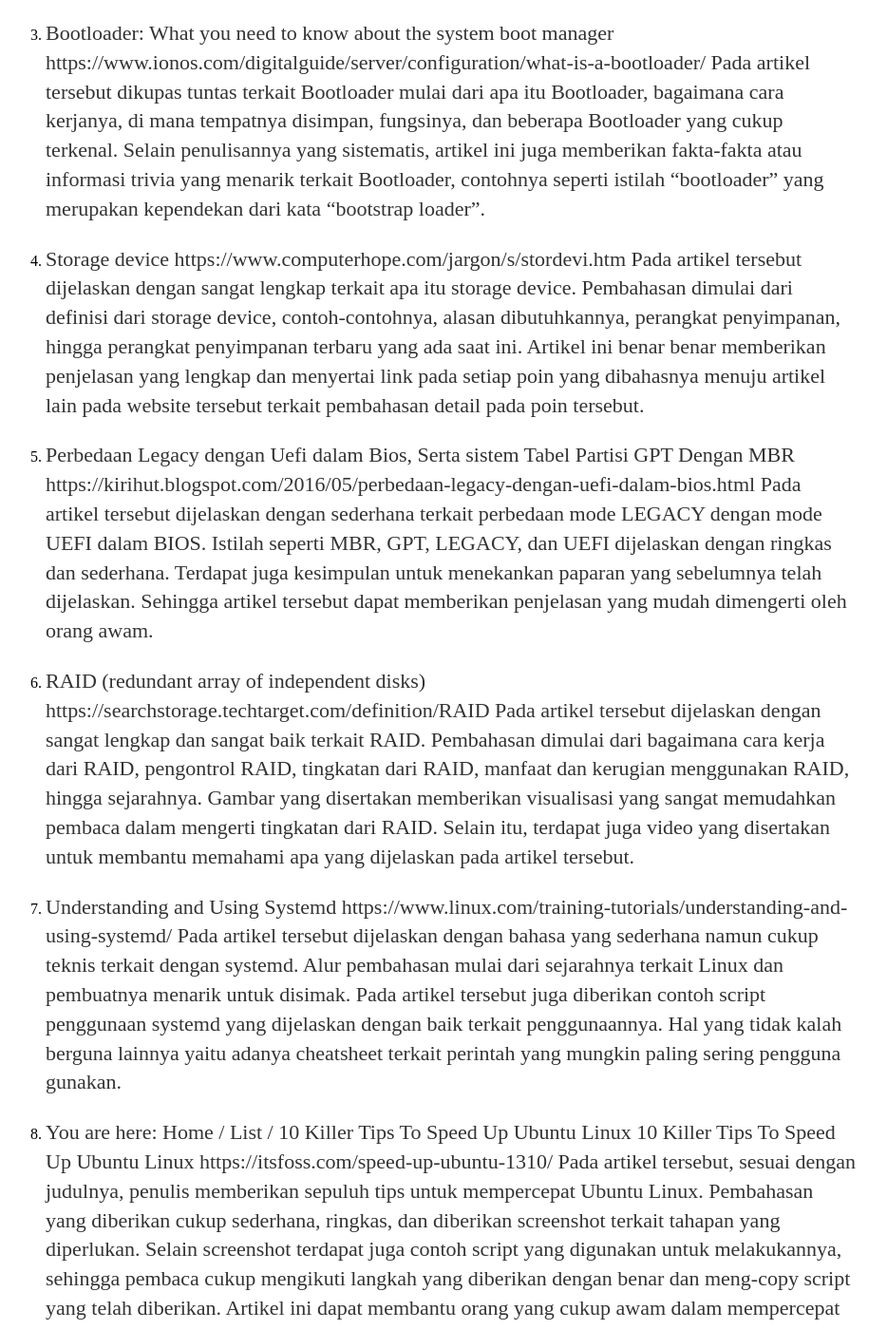
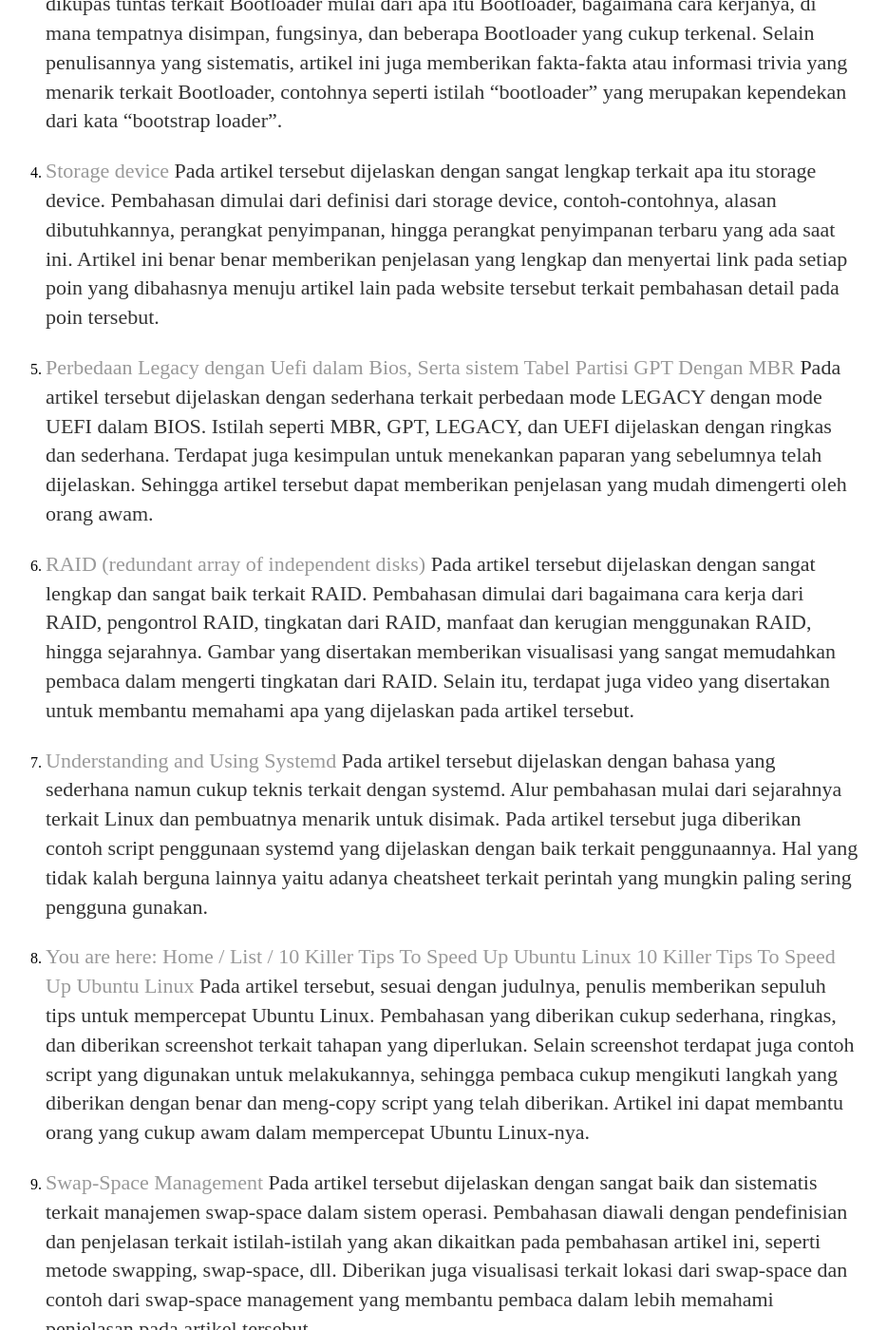
Before and after one commit to azkafitria/os211, a Jekyll site: the page built from W09.md, in a window 1280 px wide and 1400 px high, scrolled down 621 px. Shown: the whole window at 95% size, without its empty margins (184-1118 px from the left). Built offline with Jekyll 4.4.1, drawn with Linux system fonts in a browser that asks for light colours; our own code applies the rules of GitHub Pages for plain Markdown files; some of the changed text lies outside the part shown.

Commit message:
Update W09.md

```diff
--- a/W09.md
+++ b/W09.md
@@ -3,42 +3,32 @@ layout: layout
 permalink: /W09/
 ---
 # Top 10 List of Week 09
-1. NAS vs. SAN vs. DAS: Which Is Right for You?
-https://blog.seagate.com/business/nas-vs-san-vs-das-which-is-right-for-you/
+1. [NAS vs. SAN vs. DAS: Which Is Right for You?](https://blog.seagate.com/business/nas-vs-san-vs-das-which-is-right-for-you/)
 Pada artikel tersebut dijelaskan secara ringkas terkait DAS, NAS, dan SAN. Yang menarik dari pembahasan pada artikel ini adalah pembahasannya diawali dengan sebuah masalah seperti mempertimpangkan opsi penyimpanan data bisnis yang tepat. Selanjutnya diberikan kriteria utama yang patut dipertimbangkan seperti kapasitas, skalabilitas, keandalan, dll. Dari kriteria tersebut lalu dibahas terkait NAS, SAN, DAS dengan ringkas dan cukup mudah dimengerti.
 
-2. Ketahui Firmware, Otak di Balik Seluruh Kinerja Device Canggihmu
-https://glints.com/id/lowongan/apa-itu-firmware/#.YKp41JMzb6D
+2. [Ketahui Firmware, Otak di Balik Seluruh Kinerja Device Canggihmu](https://glints.com/id/lowongan/apa-itu-firmware/#.YKp41JMzb6D)
 Pada artikel tersebut dijelaskan terkait apa itu firmware, jenis-jenisnya, level-level, dan beberapa fakta penting terkaitnya. Bahasa yang digunakan pada artikel ini cenderung sederhana dan tidak menggunakan istilah asing yang belum pernah dijelaskan sebelumnya, sehingga mudah dimengerti. Fanta penting yang diberikan juga menarik dan baru untuk saya, seperti tidak meng-update firmware dapat membuat firmware tersebut rusak.
 
-3. Bootloader: What you need to know about the system boot manager
-https://www.ionos.com/digitalguide/server/configuration/what-is-a-bootloader/
+3. [Bootloader: What you need to know about the system boot manager](https://www.ionos.com/digitalguide/server/configuration/what-is-a-bootloader/)
 Pada artikel tersebut dikupas tuntas terkait Bootloader mulai dari apa itu Bootloader, bagaimana cara kerjanya, di mana tempatnya disimpan, fungsinya, dan beberapa Bootloader yang cukup terkenal. Selain penulisannya yang sistematis, artikel ini juga memberikan fakta-fakta atau informasi trivia yang menarik terkait Bootloader, contohnya seperti istilah “bootloader” yang merupakan kependekan dari kata “bootstrap loader”.
 
-4. Storage device
-https://www.computerhope.com/jargon/s/stordevi.htm
+4. [Storage device](https://www.computerhope.com/jargon/s/stordevi.htm)
 Pada artikel tersebut dijelaskan dengan sangat lengkap terkait apa itu storage device. Pembahasan dimulai dari definisi dari storage device, contoh-contohnya, alasan dibutuhkannya, perangkat penyimpanan, hingga perangkat penyimpanan terbaru yang ada saat ini. Artikel ini benar benar memberikan penjelasan yang lengkap dan menyertai link pada setiap poin yang dibahasnya menuju artikel lain pada website tersebut terkait pembahasan detail pada poin tersebut.
 
-5. Perbedaan Legacy dengan Uefi dalam Bios, Serta sistem Tabel Partisi GPT Dengan MBR
-https://kirihut.blogspot.com/2016/05/perbedaan-legacy-dengan-uefi-dalam-bios.html
+5. [Perbedaan Legacy dengan Uefi dalam Bios, Serta sistem Tabel Partisi GPT Dengan MBR](https://kirihut.blogspot.com/2016/05/perbedaan-legacy-dengan-uefi-dalam-bios.html)
 Pada artikel tersebut dijelaskan dengan sederhana terkait perbedaan mode LEGACY dengan mode UEFI dalam BIOS. Istilah seperti MBR, GPT, LEGACY, dan UEFI dijelaskan dengan ringkas dan sederhana. Terdapat juga kesimpulan untuk menekankan paparan yang sebelumnya telah dijelaskan. Sehingga artikel tersebut dapat memberikan penjelasan yang mudah dimengerti oleh orang awam.
 
-6. RAID (redundant array of independent disks)
-https://searchstorage.techtarget.com/definition/RAID
+6. [RAID (redundant array of independent disks)](https://searchstorage.techtarget.com/definition/RAID)
 Pada artikel tersebut dijelaskan dengan sangat lengkap dan sangat baik terkait RAID. Pembahasan dimulai dari bagaimana cara kerja dari RAID, pengontrol RAID, tingkatan dari RAID, manfaat dan kerugian menggunakan RAID, hingga sejarahnya. Gambar yang disertakan memberikan visualisasi yang sangat memudahkan pembaca dalam mengerti tingkatan dari RAID. Selain itu, terdapat juga video yang disertakan untuk membantu memahami apa yang dijelaskan pada artikel tersebut.
 
-7. Understanding and Using Systemd
-https://www.linux.com/training-tutorials/understanding-and-using-systemd/
+7. [Understanding and Using Systemd](https://www.linux.com/training-tutorials/understanding-and-using-systemd/)
 Pada artikel tersebut dijelaskan dengan bahasa yang sederhana namun cukup teknis terkait dengan systemd. Alur pembahasan mulai dari sejarahnya terkait Linux dan pembuatnya menarik untuk disimak. Pada artikel tersebut juga diberikan contoh script penggunaan systemd yang dijelaskan dengan baik terkait penggunaannya. Hal yang tidak kalah berguna lainnya yaitu adanya cheatsheet terkait perintah yang mungkin paling sering pengguna gunakan.
 
-8. You are here: Home / List / 10 Killer Tips To Speed Up Ubuntu Linux 10 Killer Tips To Speed Up Ubuntu Linux
-https://itsfoss.com/speed-up-ubuntu-1310/
+8. [You are here: Home / List / 10 Killer Tips To Speed Up Ubuntu Linux 10 Killer Tips To Speed Up Ubuntu Linux](https://itsfoss.com/speed-up-ubuntu-1310/)
 Pada artikel tersebut, sesuai dengan judulnya, penulis memberikan sepuluh tips untuk mempercepat Ubuntu Linux. Pembahasan yang diberikan cukup sederhana, ringkas, dan diberikan screenshot terkait tahapan yang diperlukan. Selain screenshot terdapat juga contoh script yang digunakan untuk melakukannya, sehingga pembaca cukup mengikuti langkah yang diberikan dengan benar dan meng-copy script yang telah diberikan. Artikel ini dapat membantu orang yang cukup awam dalam mempercepat Ubuntu Linux-nya.
 
-9. Swap-Space Management in Operating system
-https://www.geeksforgeeks.org/swap-space-management-in-operating-system/
+9. [Swap-Space Management](https://www.geeksforgeeks.org/swap-space-management-in-operating-system/)
 Pada artikel tersebut dijelaskan dengan sangat baik dan sistematis terkait manajemen swap-space dalam sistem operasi. Pembahasan diawali dengan pendefinisian dan penjelasan terkait istilah-istilah yang akan dikaitkan pada pembahasan artikel ini, seperti metode swapping, swap-space, dll. Diberikan juga visualisasi terkait lokasi dari swap-space dan contoh dari swap-space management yang membantu pembaca dalam lebih memahami penjelasan pada artikel tersebut.
 
-10. UpStart
-https://www.digitalocean.com/community/tutorials/the-upstart-event-system-what-it-is-and-how-to-use-it
+10. [UpStart](https://www.digitalocean.com/community/tutorials/the-upstart-event-system-what-it-is-and-how-to-use-it)
 Laman ini menjelaskan tentang UpStart. UpStart adalah pengganti pada sistem inisialisasi tradisional. Pada web ini dijelaskan mengenai mengapa diperlukan UpStart dan apa saja tugasnya. Selain itu juga disini diberikan tutorial mengenai cara menggunakan UpStart mulai dari awal. Penjelasan pada laman disini cukup lengkap dan tidak rumit untuk dipahami.
```
